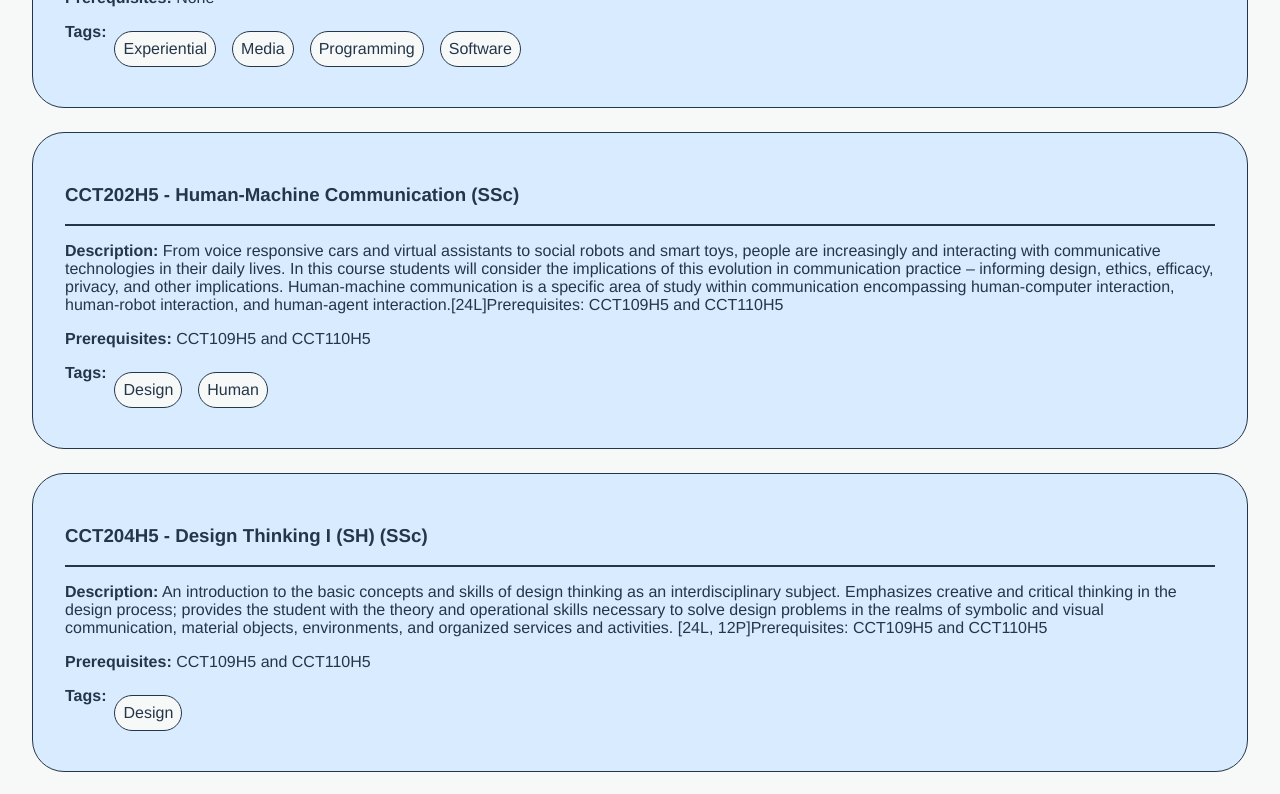
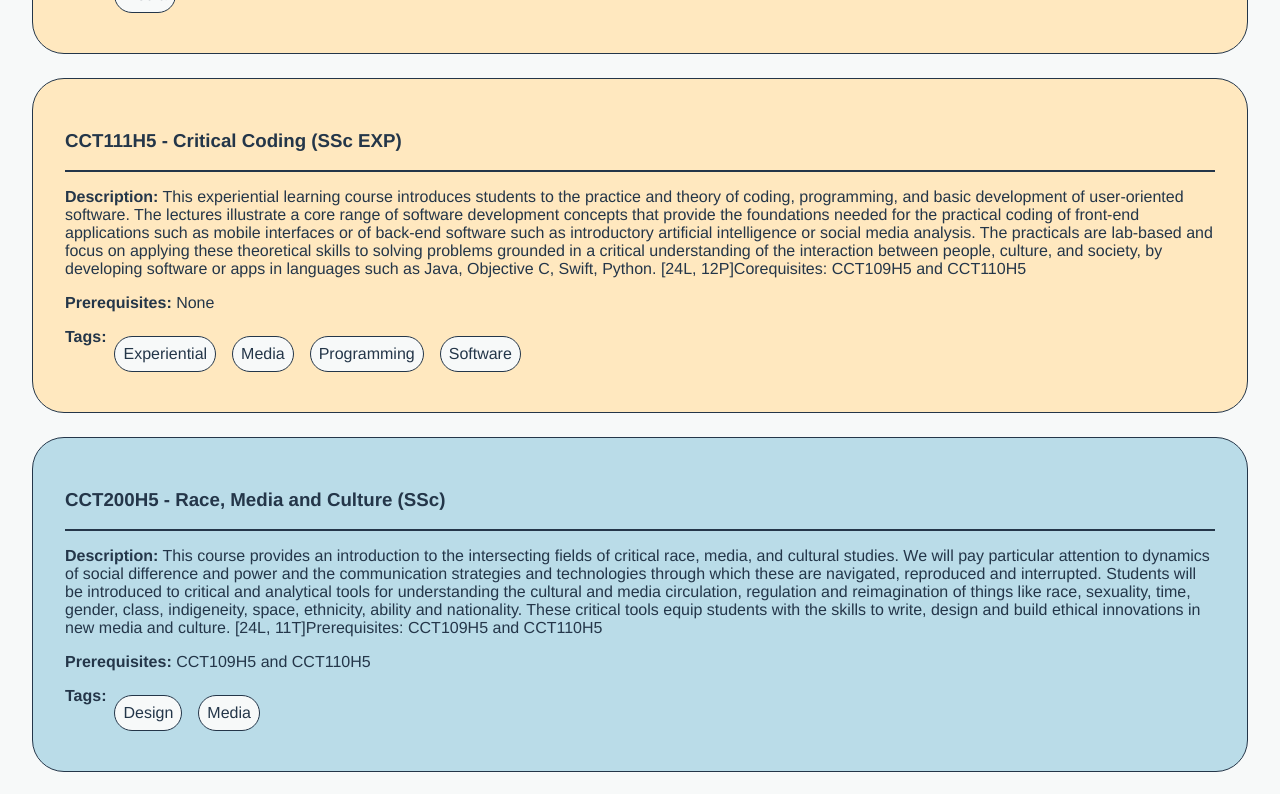
Before and after one commit to jessly5/Course-Check, a Vue app in the folder course-check/: page / in a window 1280 px wide. Shown: the part 880-1674 px from the top of the page. Built offline with nearby package versions, Linux system fonts and the light colour scheme.

Commit message:
color based on course year + minor edits

```diff
--- a/course-check/src/App.vue
+++ b/course-check/src/App.vue
@@ -3,12 +3,12 @@
 	<ThePreface/>
 	<div>
 		<CourseCard
-			v-for="data in courseData"
-			v-bind:key="data.courseTitleFull"
-			v-bind:courseTitleFull="data.courseTitleFull"
-			v-bind:courseDetails="data.courseDetails"
-			v-bind:coursePrerequisites="data.coursePrerequisites"
-			v-bind:tags="data.tags"
+			v-for="course in Object.keys(courseData).sort()"
+			v-bind:key="courseData[course].courseTitleFull"
+			v-bind:courseTitleFull="courseData[course].courseTitleFull"
+			v-bind:courseDetails="courseData[course].courseDetails"
+			v-bind:coursePrerequisites="courseData[course].coursePrerequisites"
+			v-bind:tags="courseData[course].tags"
 		/>
 	</div>
   </div>
--- a/course-check/src/components/CourseCard.vue
+++ b/course-check/src/components/CourseCard.vue
@@ -1,5 +1,5 @@
 <template>
-  <div class="course">
+	<div class="course" v-bind:class="assignYear(courseTitleFull)">
 		<h3>{{ courseTitleFull }}</h3>
 		<hr>
 		<p class="description"><strong>Description:</strong> {{ courseDetails }}</p>
@@ -19,6 +19,13 @@ export default {
 		courseDetails: String,
 		coursePrerequisites: String,
 		tags: Array
+	},
+	methods: {
+		assignYear: function(courseTitleFull){
+			var years = {'CCT1':'first', 'CCT2':'second', 'CCT3':'third', 'CCT4':'fourth'};
+			var code = courseTitleFull.slice(0, 4);
+			return (years[code] ? years[code] : "other");
+		}
 	}
 }
 </script>
@@ -30,7 +37,6 @@ export default {
 	border-radius: 2em;
 	padding: 2em;
 	margin: 1.5em;
-	background: #D9EBFF;
 }
 .tag {
 	border: 1.5px solid #243649;
@@ -48,4 +54,19 @@ hr {
 	background: #243649;
 	height: 1.5px;
 }
+.first {
+	background: #FFE8BF;
+}
+.second {
+	background: #BADCE8;
+}
+.third {
+	background: #A6D1FF;
+}
+.fourth {
+	background: #CFCCFF;
+}
+.other {
+	background: #FFBFED;
+}
 </style>
--- a/course-check/src/components/ThePreface.vue
+++ b/course-check/src/components/ThePreface.vue
@@ -3,7 +3,7 @@
 		<h1>Course Checker</h1>
 
 		<h2>What is this?</h2>
-	<p>This tool displays and filters data scraped from the UTM timetable for the 2020-2021 fall/winter session. It currently focuses on CCIT courses, which excludes any course not beginning with CCT and any course that is restricted to DEM.</p>
+		<p>This tool displays and filters data scraped from the UTM timetable for the 2020-2021 fall/winter session. It currently focuses on courses for the CCIT major, which excludes any course not beginning with CCT and any course that has a restriction to exclude CCIT majors.</p>
 
 		<h2>Why is this a thing?</h2>
 		<p>Currently the timetable displays all the ICCIT courses under one subject area, even though ICCIT currently hosts three programs. The courses are all together in alphabetical order due to being under the same subject area filter. It's annoying scrolling through courses I am restricted from taking or just simply not in my program. For example, most courses codes starting with MGD or include DEM in the title will not allow CCIT majors to enroll. In addition, PWC program courses are always listed at the bottom since they start with WRI. I've emailed the UTM Registrar about my complaint, but I do not know if they will fix it.</p>
```
Lines whose indentation alone changed are shown as unchanged.
